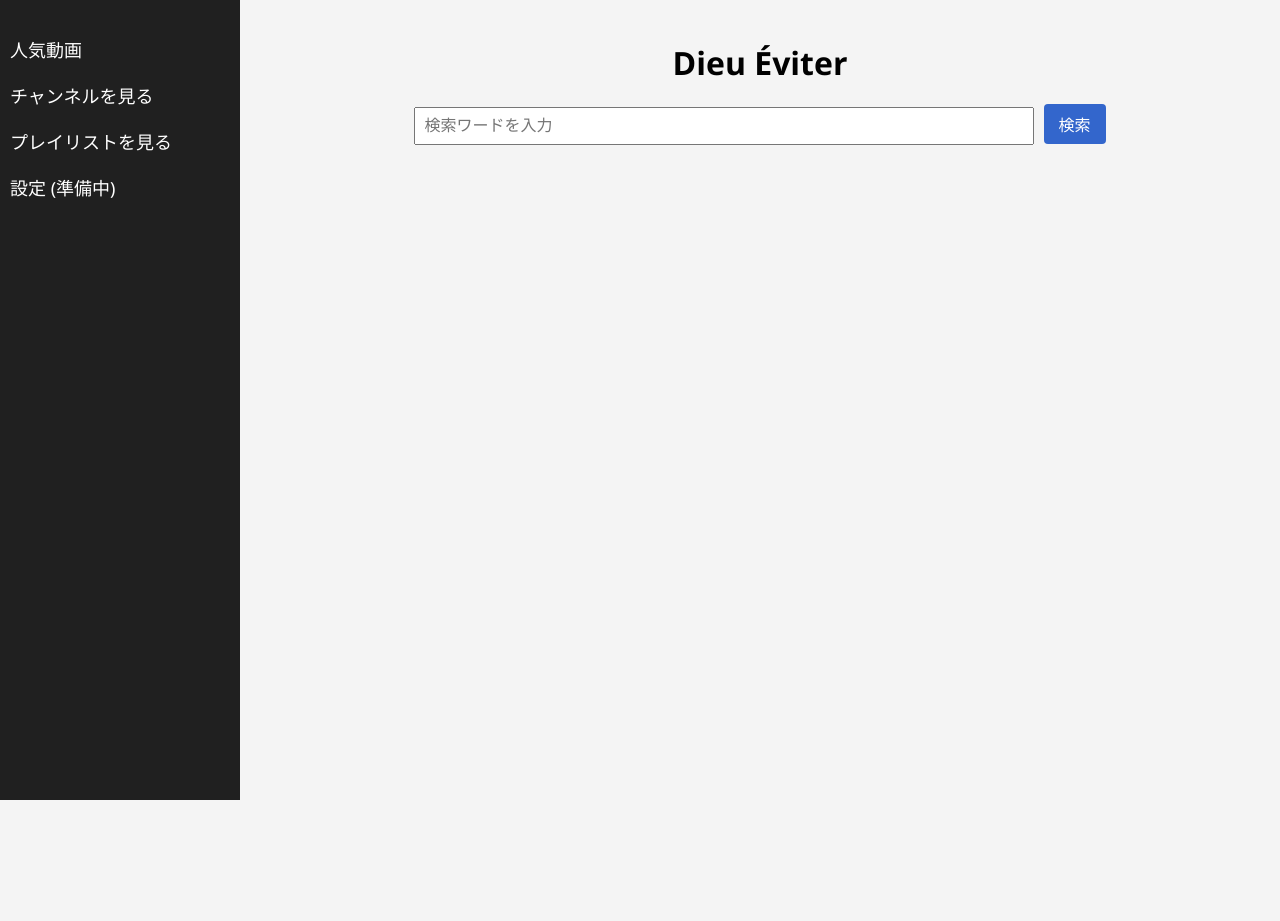
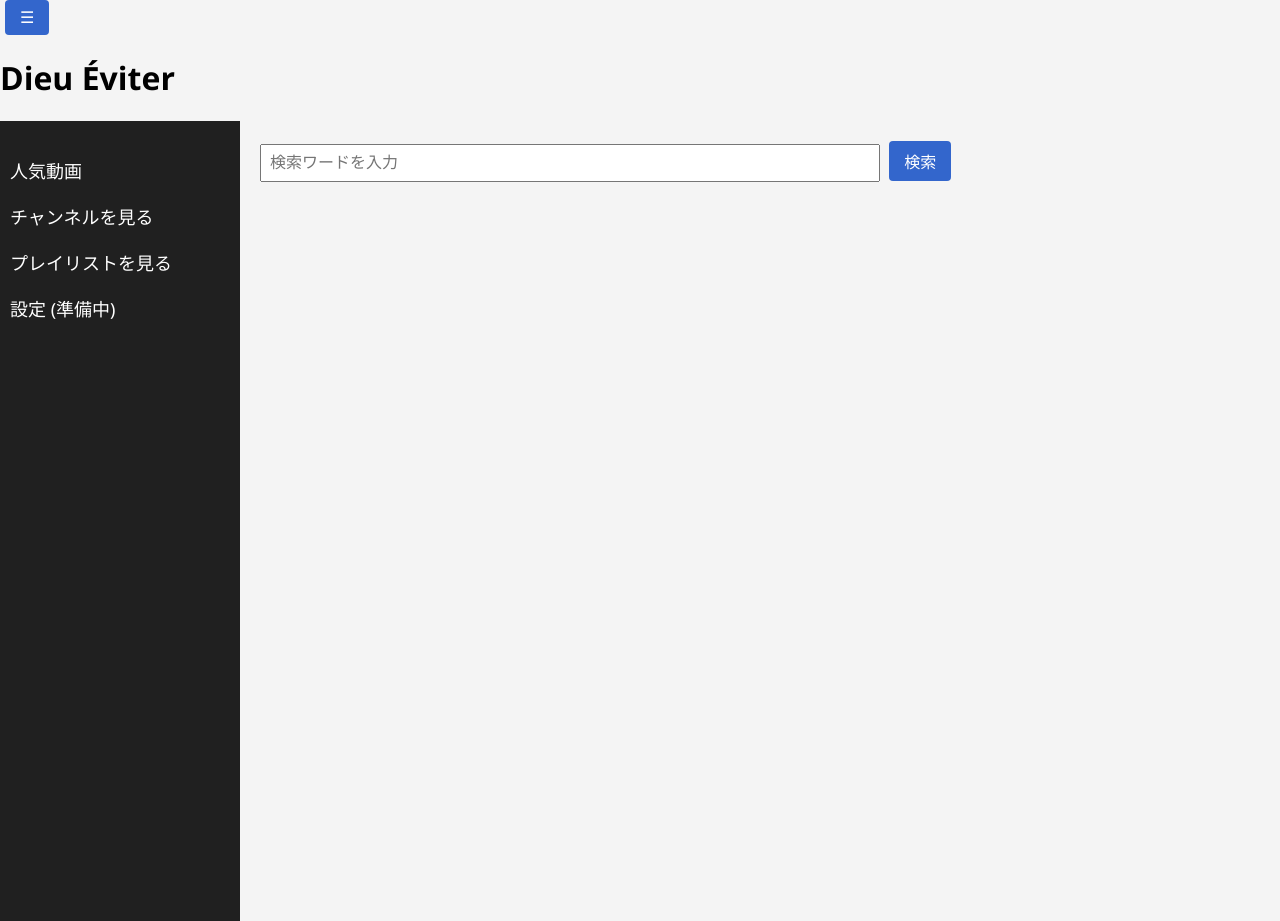
Before and after one commit to yuto1106110/Dieu-Eviter-1, a plain HTML site: page templates/index.html in a window 1280 px wide. Before the commit the page ends 800 px from the top, so only its background shows below. Drawn offline with Linux system fonts and the light colour scheme.

Commit message:
Update index.html

```diff
--- a/templates/index.html
+++ b/templates/index.html
@@ -1,3 +1,4 @@
+
 <!DOCTYPE html>
 <html lang="ja">
 <head>
@@ -7,10 +8,15 @@
 </head>
 <body>
 
+<header>
+  <button class="menu-toggle" onclick="toggleSidebar()">☰</button>
+  <h1 class="site-title">Dieu Éviter</h1>
+</header>
+
 <div class="container">
 
   <!-- サイドバー -->
-  <nav class="sidebar">
+  <nav id="sidebar" class="sidebar">
     <ul>
       <li><a href="#" onclick="loadTrending()">人気動画</a></li>
       <li><a href="#" onclick="showChannelInput()">チャンネルを見る</a></li>
@@ -21,8 +27,7 @@
 
   <!-- メインコンテンツ -->
   <main class="main-content">
-    <h1 class="title">Dieu Éviter</h1>
-    <div class="search-box">
+    <div class="search-area">
       <input type="text" id="searchInput" placeholder="検索ワードを入力">
       <button onclick="search()">検索</button>
     </div>
```
